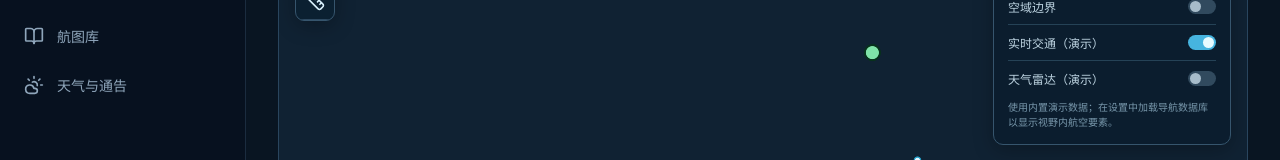
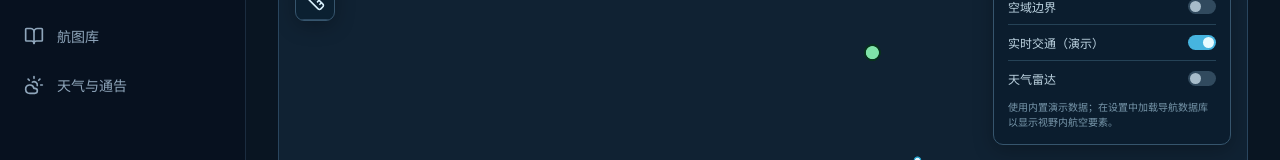
Before and after one commit to jintao3652-cell/efb-v3, a React (Vite) app: page /map in a window 1280 px wide. Shown: the part 264-424 px from the top of the page. Built offline with nearby package versions, Linux system fonts and the light colour scheme; no server answers.

Commit message:
feat: add OpenWeather radar and resilient weather fallback

```diff
--- a/src/pages/MapPage.tsx
+++ b/src/pages/MapPage.tsx
@@ -9,11 +9,11 @@ type LayerKey = "route" | "airports" | "airspace" | "traffic" | "weather";
 
 const layerOptions: Array<{ key: LayerKey; label: string }> = [
   { key: "route", label: "航路显示" }, { key: "airports", label: "机场显示" }, { key: "airspace", label: "空域边界" },
-  { key: "traffic", label: "实时交通（演示）" }, { key: "weather", label: "天气雷达（演示）" },
+  { key: "traffic", label: "实时交通（演示）" }, { key: "weather", label: "天气雷达" },
 ];
 const mapLayerIds: Record<LayerKey, string[]> = {
   route: ["navigation-airways", "navigation-waypoints", "navigation-navaids", "navigation-waypoint-labels", "navigation-navaid-labels"],
-  airports: ["navigation-airports", "navigation-airport-labels"], airspace: ["airspace-fill", "airspace-line"], traffic: ["traffic-points"], weather: ["weather-fill", "weather-line"],
+  airports: ["navigation-airports", "navigation-airport-labels"], airspace: ["airspace-fill", "airspace-line"], traffic: ["traffic-points"], weather: ["weather-radar"],
 };
 const fallbackAirports: NavigationMapPoint[] = airports.map((airport) => ({ ident: airport.icao, icao: airport.icao, iata: airport.iata, name: airport.name, kind: "机场", latitude: airport.latitude, longitude: airport.longitude }));
 const fallbackNavaids: NavigationMapPoint[] = [
@@ -24,8 +24,8 @@ const fallbackNavaids: NavigationMapPoint[] = [
 const fallbackMapData: NavigationMapData = { airports: fallbackAirports, navaids: fallbackNavaids, airways: [] };
 const airspace = { type: "FeatureCollection" as const, features: [{ type: "Feature" as const, properties: {}, geometry: { type: "Polygon" as const, coordinates: [[[115.2, 40.5], [118.4, 40.5], [118.4, 37.9], [115.2, 37.9], [115.2, 40.5]]] } }] };
 const traffic = { type: "FeatureCollection" as const, features: [{ type: "Feature" as const, properties: { callsign: "CSN6981" }, geometry: { type: "Point" as const, coordinates: [118.2, 37.5] } }] };
-const weather = { type: "FeatureCollection" as const, features: [{ type: "Feature" as const, properties: {}, geometry: { type: "Polygon" as const, coordinates: [[[119.0, 34.3], [120.6, 34.3], [120.6, 35.4], [119.0, 35.4], [119.0, 34.3]]] } }] };
 const mapboxToken = import.meta.env.VITE_MAPBOX_ACCESS_TOKEN?.trim();
+const openWeatherKey = import.meta.env.VITE_OPENWEATHER_API_KEY?.trim();
 const mapProvider = mapboxToken ? "Mapbox · OpenStreetMap" : "OpenStreetMap contributors";
 const initialViewport: MapViewport = { west: 73, south: 18, east: 135, north: 54, zoom: 4.5 };
 const baseMapStyle: StyleSpecification = {
@@ -72,7 +72,7 @@ export function MapPage() {
       setViewport({ west: Number(bounds.getWest().toFixed(3)), south: Number(bounds.getSouth().toFixed(3)), east: Number(bounds.getEast().toFixed(3)), north: Number(bounds.getNorth().toFixed(3)), zoom: Number(instance.getZoom().toFixed(1)) });
     };
     instance.on("load", () => {
-      instance.addSource("navigation-airways", { type: "geojson", data: emptyFeatures() }); instance.addSource("navigation-airports", { type: "geojson", data: pointsAsFeatures(fallbackMapData.airports) }); instance.addSource("navigation-navaids", { type: "geojson", data: pointsAsFeatures(fallbackMapData.navaids) }); instance.addSource("simbrief-route", { type: "geojson", data: emptyFeatures() }); instance.addSource("simbrief-points", { type: "geojson", data: emptyFeatures() }); instance.addSource("airspace", { type: "geojson", data: airspace }); instance.addSource("traffic", { type: "geojson", data: traffic }); instance.addSource("weather", { type: "geojson", data: weather }); instance.addSource("measurement", { type: "geojson", data: emptyFeatures() });
+      instance.addSource("navigation-airways", { type: "geojson", data: emptyFeatures() }); instance.addSource("navigation-airports", { type: "geojson", data: pointsAsFeatures(fallbackMapData.airports) }); instance.addSource("navigation-navaids", { type: "geojson", data: pointsAsFeatures(fallbackMapData.navaids) }); instance.addSource("simbrief-route", { type: "geojson", data: emptyFeatures() }); instance.addSource("simbrief-points", { type: "geojson", data: emptyFeatures() }); instance.addSource("airspace", { type: "geojson", data: airspace }); instance.addSource("traffic", { type: "geojson", data: traffic }); instance.addSource("measurement", { type: "geojson", data: emptyFeatures() });
       instance.addLayer({ id: "navigation-airways", type: "line", source: "navigation-airways", paint: { "line-color": "#55c8ef", "line-width": ["interpolate", ["linear"], ["zoom"], 4, 1, 8, 2.4], "line-opacity": .88 } });
       instance.addLayer({ id: "navigation-waypoints", type: "circle", source: "navigation-navaids", filter: ["==", ["get", "kind"], "航路点"], paint: { "circle-radius": 3, "circle-color": "#e7f6ff", "circle-stroke-color": "#249fc8", "circle-stroke-width": 1.3 } });
       instance.addLayer({ id: "navigation-navaids", type: "circle", source: "navigation-navaids", filter: ["!=", ["get", "kind"], "航路点"], paint: { "circle-radius": 4.5, "circle-color": "#9ae3ff", "circle-stroke-color": "#0a1a28", "circle-stroke-width": 1.5 } });
@@ -81,7 +81,7 @@ export function MapPage() {
       instance.addLayer({ id: "navigation-airports", type: "circle", source: "navigation-airports", paint: { "circle-radius": ["interpolate", ["linear"], ["zoom"], 4, 4, 9, 7], "circle-color": "#ffbd65", "circle-stroke-width": 1.7, "circle-stroke-color": "#071827" } });
       instance.addLayer({ id: "navigation-airport-labels", type: "symbol", source: "navigation-airports", minzoom: 5, layout: { "text-field": ["get", "label"], "text-size": ["interpolate", ["linear"], ["zoom"], 5, 10, 9, 14], "text-offset": [0, 1.15], "text-anchor": "top", "text-allow-overlap": false, "text-ignore-placement": false, "text-optional": true }, paint: { "text-color": "#fff0d8", "text-halo-color": "#071827", "text-halo-width": 1.5 } });
       instance.addLayer({ id: "simbrief-route-casing", type: "line", source: "simbrief-route", paint: { "line-color": "#210e20", "line-width": ["interpolate", ["linear"], ["zoom"], 4, 5, 9, 9], "line-opacity": .92 } }); instance.addLayer({ id: "simbrief-route", type: "line", source: "simbrief-route", paint: { "line-color": "#ff6480", "line-width": ["interpolate", ["linear"], ["zoom"], 4, 2.5, 9, 4.5], "line-opacity": 1 } }); instance.addLayer({ id: "simbrief-route-points", type: "circle", source: "simbrief-points", paint: { "circle-radius": 4.5, "circle-color": "#ffcf77", "circle-stroke-width": 1.5, "circle-stroke-color": "#6e1c38" } }); instance.addLayer({ id: "simbrief-route-labels", type: "symbol", source: "simbrief-points", minzoom: 5.5, layout: { "text-field": ["get", "label"], "text-size": ["interpolate", ["linear"], ["zoom"], 5.5, 10, 9, 13], "text-offset": [0, -1.1], "text-anchor": "bottom", "text-allow-overlap": false, "text-ignore-placement": false, "text-optional": true }, paint: { "text-color": "#ffd5de", "text-halo-color": "#381020", "text-halo-width": 1.5 } });
-      instance.addLayer({ id: "airspace-fill", type: "fill", source: "airspace", layout: { visibility: "none" }, paint: { "fill-color": "#b471f4", "fill-opacity": .12 } }); instance.addLayer({ id: "airspace-line", type: "line", source: "airspace", layout: { visibility: "none" }, paint: { "line-color": "#cd9cff", "line-width": 2, "line-dasharray": [2, 1] } }); instance.addLayer({ id: "traffic-points", type: "circle", source: "traffic", paint: { "circle-radius": 7, "circle-color": "#7fe3a8", "circle-stroke-color": "#07311c", "circle-stroke-width": 2 } }); instance.addLayer({ id: "weather-fill", type: "fill", source: "weather", layout: { visibility: "none" }, paint: { "fill-color": "#ffce63", "fill-opacity": .23 } }); instance.addLayer({ id: "weather-line", type: "line", source: "weather", layout: { visibility: "none" }, paint: { "line-color": "#ffce63", "line-width": 2 } }); instance.addLayer({ id: "measurement-line", type: "line", source: "measurement", paint: { "line-color": "#ffdc70", "line-width": 3 } });
+      instance.addLayer({ id: "airspace-fill", type: "fill", source: "airspace", layout: { visibility: "none" }, paint: { "fill-color": "#b471f4", "fill-opacity": .12 } }); instance.addLayer({ id: "airspace-line", type: "line", source: "airspace", layout: { visibility: "none" }, paint: { "line-color": "#cd9cff", "line-width": 2, "line-dasharray": [2, 1] } }); instance.addLayer({ id: "traffic-points", type: "circle", source: "traffic", paint: { "circle-radius": 7, "circle-color": "#7fe3a8", "circle-stroke-color": "#07311c", "circle-stroke-width": 2 } }); if (openWeatherKey) { instance.addSource("weather-radar", { type: "raster", tiles: [`https://tile.openweathermap.org/map/precipitation_new/{z}/{x}/{y}.png?appid=${openWeatherKey}`], tileSize: 256, attribution: "© OpenWeather" }); instance.addLayer({ id: "weather-radar", type: "raster", source: "weather-radar", layout: { visibility: "none" }, paint: { "raster-opacity": .65, "raster-fade-duration": 0 } }); } instance.addLayer({ id: "measurement-line", type: "line", source: "measurement", paint: { "line-color": "#ffdc70", "line-width": 3 } });
       updateViewport(); setMapReady(true);
     });
     instance.on("moveend", () => { window.clearTimeout(moveTimeout.current); moveTimeout.current = window.setTimeout(updateViewport, 140); });
@@ -91,7 +91,7 @@ export function MapPage() {
   }, []);
 
   useEffect(() => { measureModeRef.current = measureMode; if (map.current) map.current.getCanvas().style.cursor = measureMode ? "crosshair" : ""; }, [measureMode]);
-  useEffect(() => { if (!mapReady || !map.current) return; for (const [key, layerIds] of Object.entries(mapLayerIds) as Array<[LayerKey, string[]]>) for (const layerId of layerIds) map.current.setLayoutProperty(layerId, "visibility", layers[key] ? "visible" : "none"); }, [layers, mapReady]);
+  useEffect(() => { if (!mapReady || !map.current) return; for (const [key, layerIds] of Object.entries(mapLayerIds) as Array<[LayerKey, string[]]>) for (const layerId of layerIds) if (map.current.getLayer(layerId)) map.current.setLayoutProperty(layerId, "visibility", layers[key] ? "visible" : "none"); }, [layers, mapReady]);
   useEffect(() => {
     if (!mapReady || !map.current) return;
     const data = navigation.data?.ready ? navigationData.data : fallbackMapData;
@@ -114,7 +114,7 @@ export function MapPage() {
 
   return <div className="map-page"><div className="map-canvas" ref={container} />
     <div className="map-toolbar"><button onClick={() => zoom(1)} aria-label="放大"><Plus size={19} /></button><button onClick={() => zoom(-1)} aria-label="缩小"><Minus size={19} /></button><span /><button onClick={() => map.current?.flyTo({ center: [118.2, 37.5], zoom: 6.4 })} aria-label="定位到计划航路"><Crosshair size={19} /></button><button className={measureMode ? "active" : ""} onClick={toggleMeasurement} aria-label="测量距离"><Ruler size={19} /></button></div>
-    <aside className="map-layers"><div className="map-layers-heading"><div><Layers size={18} /><strong>地图图层</strong></div><button onClick={() => setLayersOpen((open) => !open)} aria-label="折叠图层"><X className={layersOpen ? "" : "map-panel-closed"} size={17} /></button></div>{layersOpen && <><div className="layer-list">{layerOptions.map(({ key, label }) => <label className="layer-toggle" key={key}><span>{label}</span><input type="checkbox" checked={layers[key]} onChange={() => setLayers((current) => ({ ...current, [key]: !current[key] }))} /><i /></label>)}</div><p>{navigationData.isFetching ? "正在更新当前可视范围内的航空要素…" : dataStatus}</p>{navigationData.isError && <p className="map-error">{navigationData.error.message}</p>}</>}</aside>
+    <aside className="map-layers"><div className="map-layers-heading"><div><Layers size={18} /><strong>地图图层</strong></div><button onClick={() => setLayersOpen((open) => !open)} aria-label="折叠图层"><X className={layersOpen ? "" : "map-panel-closed"} size={17} /></button></div>{layersOpen && <><div className="layer-list">{layerOptions.map(({ key, label }) => <label className="layer-toggle" key={key}><span>{label}</span><input type="checkbox" checked={layers[key]} onChange={() => setLayers((current) => ({ ...current, [key]: !current[key] }))} /><i /></label>)}</div><p>{navigationData.isFetching ? "正在更新当前可视范围内的航空要素…" : dataStatus}</p>{layers.weather && !openWeatherKey && <p className="map-error">未配置 VITE_OPENWEATHER_API_KEY，无法加载降水雷达。</p>}{navigationData.isError && <p className="map-error">{navigationData.error.message}</p>}</>}</aside>
     <div className="map-status-card"><div><Plane size={17} /><strong>{activePlan?.callsign || "SIMBRIEF"}</strong><span>{routePoints.length > 1 ? `${routePoints.length} 个坐标点` : "无坐标航路"}</span></div><p><MapPin size={14} />{planLabel}</p></div>
     {measureMode && <div className="measure-card"><div><Ruler size={16} /><strong>距离测量</strong></div><span>{measureDistance.toFixed(1)} NM</span><button onClick={resetMeasurement}><RotateCcw size={14} />清除</button></div>}
     <div className="map-legend"><i />导航航路 <b />SimBrief 实际航路 <span />机场</div><div className="map-attribution">地图数据 © {mapProvider}</div>
--- a/src/vite-env.d.ts
+++ b/src/vite-env.d.ts
@@ -1,5 +1,6 @@
 interface ImportMetaEnv {
   readonly VITE_MAPBOX_ACCESS_TOKEN?: string;
+  readonly VITE_OPENWEATHER_API_KEY?: string;
 }
 
 interface ImportMeta {
```
Also changed, not shown: 2 other files (tests, documents, lock files or other folders).
